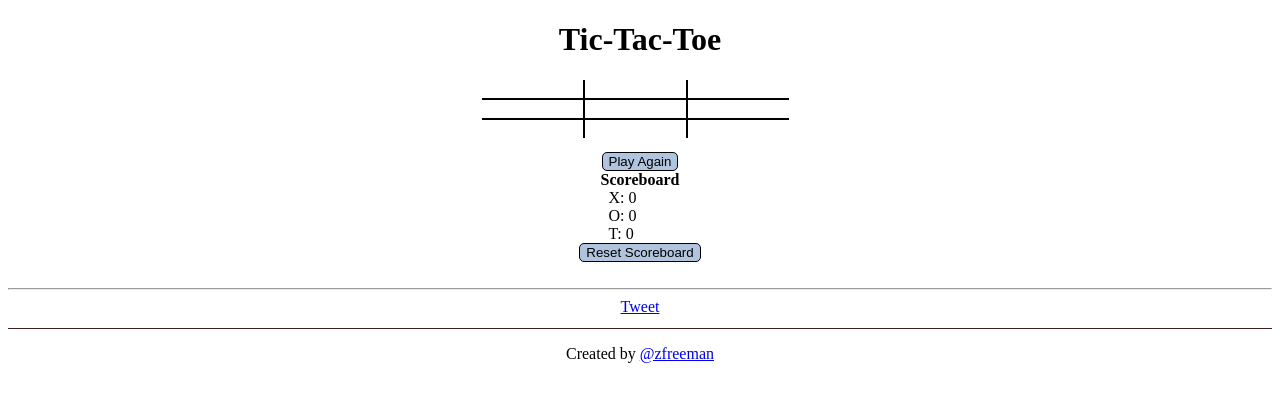
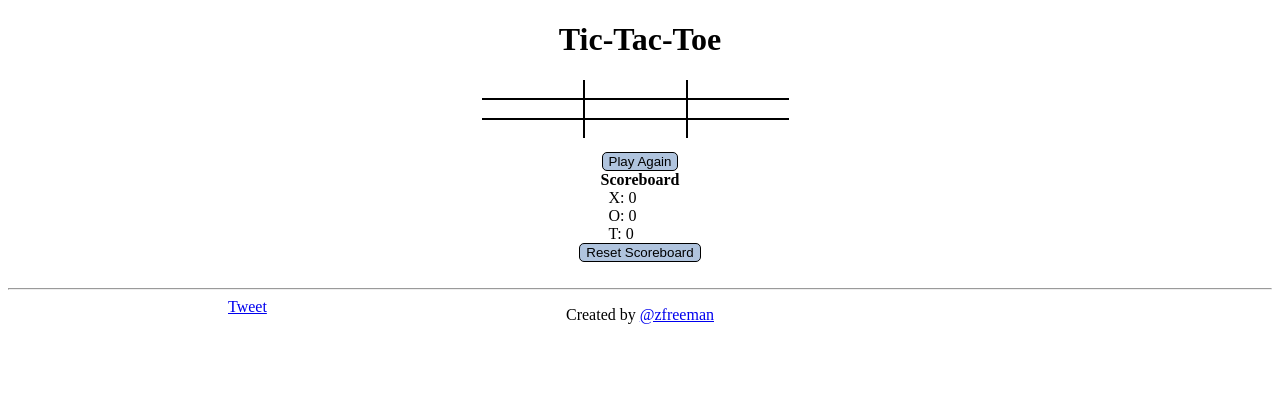
Before and after one commit to zachfreeman/heroku_ttt, a Django app: page / in a window 1280 px wide. Shown: the top 402 px of the page. Run offline with Django 3.2, Linux system fonts and the light colour scheme; some libraries are stand-ins or nearby versions.

Commit message:
more mod of footer buttons

```diff
--- a/ttt/static/ttt/css/game.css
+++ b/ttt/static/ttt/css/game.css
@@ -81,8 +81,16 @@
 }
 
 #footer .share {
-    padding-bottom: 10px;
-    border-bottom: 1px solid #3f1f1f;
     position: relative;
-    height: 20px;
 }
+
+#footer .share .btn-like {
+    position: absolute;
+    left: 120px;
+    top: 0;
+}
+#footer .share .btn-tweet {
+    position: absolute;
+    left: 220px;
+    top: 0;
+}
```
